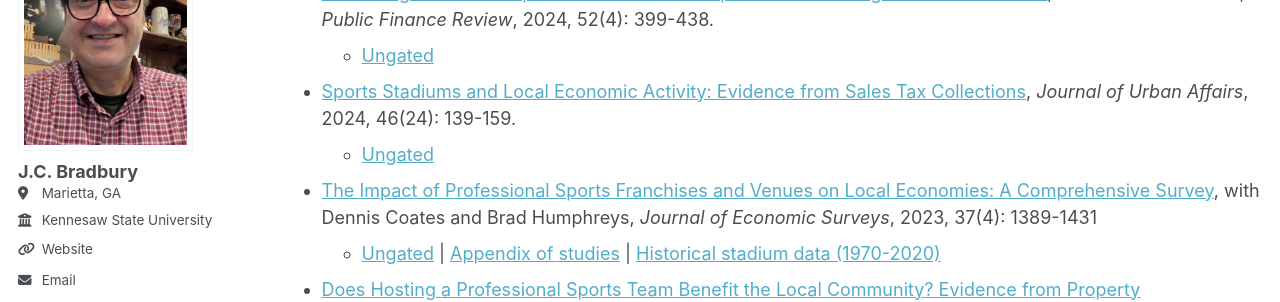
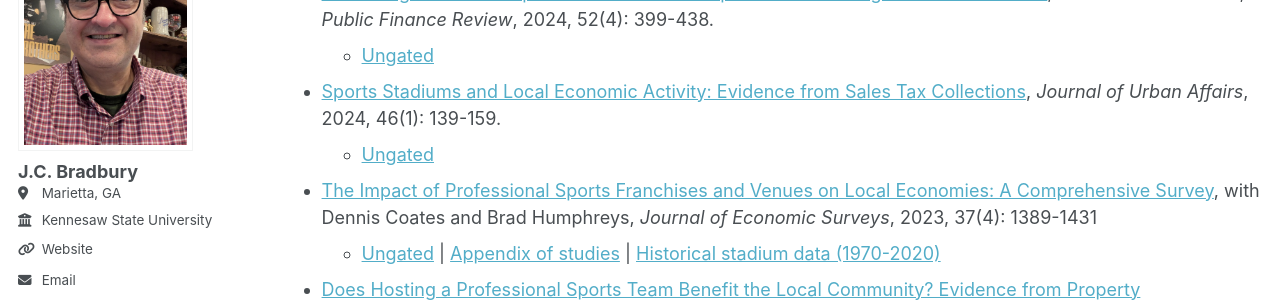
Before and after one commit to jcbradbury/jcbradbury.github.io, a Jekyll site: the page built from _pages/research.md, in a window 1280 px wide and 900 px high, scrolled down 668 px. Shown: the part 179-481 px from the top of the window. Built offline with Jekyll 4.4.1, drawn with Linux system fonts in a browser that asks for light colours; some web fonts are replaced; a script bundle is joined from its source files by our own code; library files that are not in the unit come from our copies.

Commit message:
Update research.md

```diff
--- a/_pages/research.md
+++ b/_pages/research.md
@@ -40,7 +40,7 @@ Here is a list of my recent accepted/published articles and working papers. I pr
 - [Estimating the Fiscal Impact of Stadium Developments: Evaluating a Pro Forma Model](https://journals.sagepub.com/doi/10.1177/10911421231199517), with Robert Baumann, *Public Finance Review*, 2024, 52(4): 399-438.
     - [Ungated](https://journals.sagepub.com/doi/pdf/10.1177/10911421231199517?casa_token=siC0MgUHtyIAAAAA:aLUt_64E68xLvst2eLfC6d72SPVUEum2y76_qXO9kuPwILwqobhe-hQFO4u5kvw-ooWyTIUfA0ohfg)
 
-- [Sports Stadiums and Local Economic Activity: Evidence from Sales Tax Collections](https://www.tandfonline.com/doi/full/10.1080/07352166.2022.2044837), *Journal of Urban Affairs*, 2024, 46(24): 139-159.
+- [Sports Stadiums and Local Economic Activity: Evidence from Sales Tax Collections](https://www.tandfonline.com/doi/full/10.1080/07352166.2022.2044837), *Journal of Urban Affairs*, 2024, 46(1): 139-159.
     - [Ungated](https://www.tandfonline.com/share/F3DRTV9TNXEBENFM9WKN?target=10.1080/07352166.2022.2044837)
 
 - [The Impact of Professional Sports Franchises and Venues on Local Economies: A Comprehensive Survey](https://onlinelibrary.wiley.com/doi/10.1111/joes.12533), with Dennis Coates and Brad Humphreys, *Journal of Economic Surveys*, 2023, 37(4): 1389-1431
```
